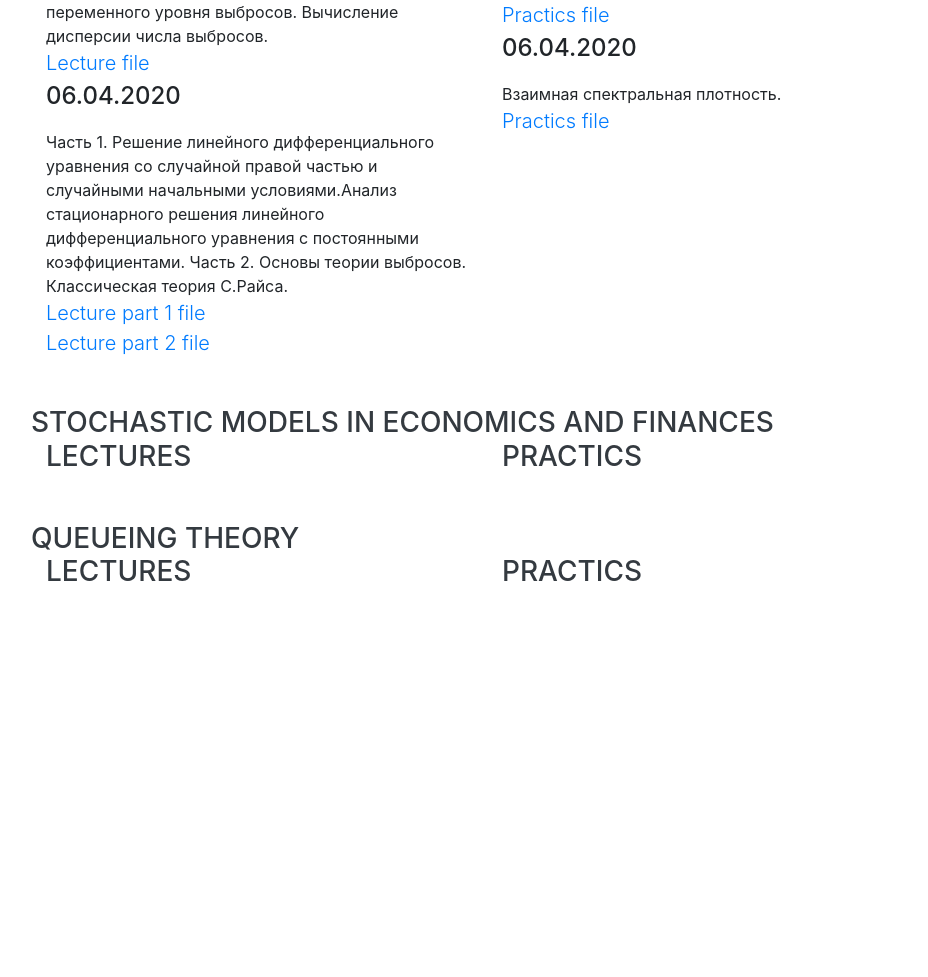
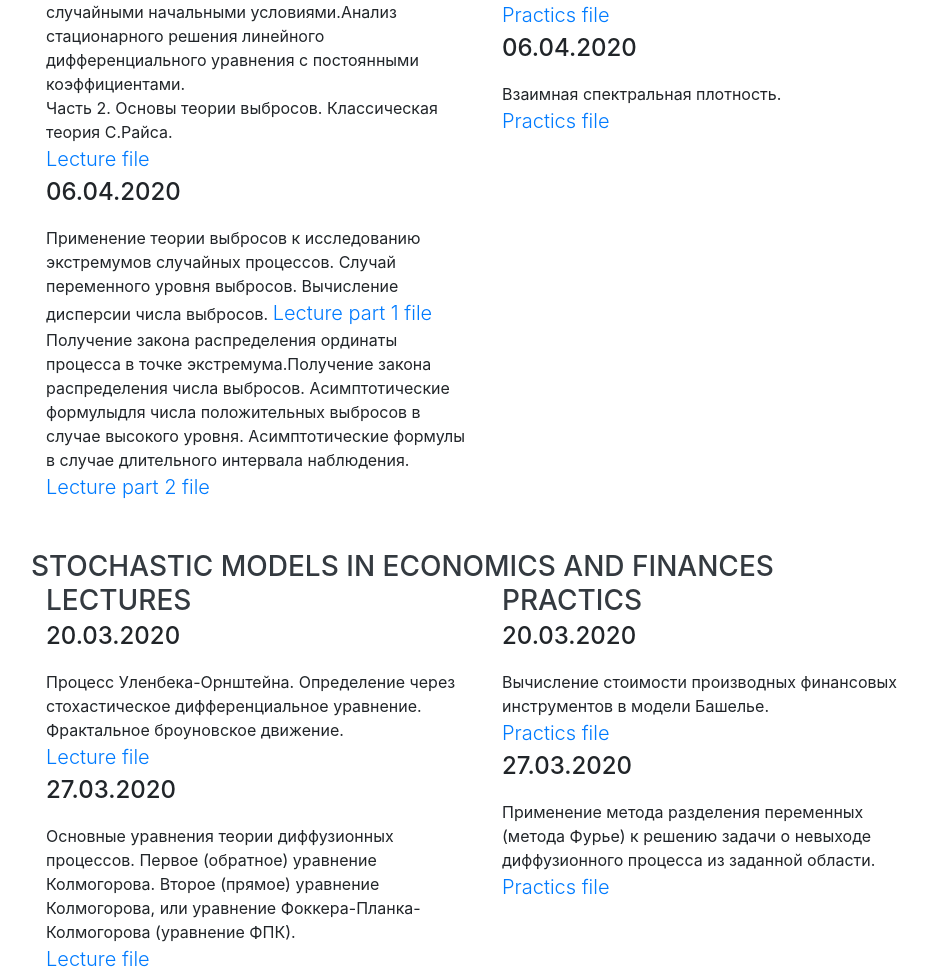
Before and after one commit to zayoleg/zayoleg.github.io, a website with bundled scripts: page index.html in a window 1280 px wide. Shown: the part 2456-3433 px from the top of the page, without its empty margins (289-1217 px from the left). Before the commit the page ends 3141 px from the top, so only its background shows below. Built offline with nearby package versions, Linux system fonts and the light colour scheme; a web font is replaced by a local one.

Commit message:
added more lectures and practics

```diff
--- a/index.html
+++ b/index.html
@@ -122,7 +122,7 @@
     <hr class="m-0">
     <section class="resume-section p-3 p-lg-5 d-flex align-items-center" id="lectures">
       <div class="w-100">
-        <h2 class="mb-5">Lectures</h2>
+        <h2 class="mb-5">Courses Materials</h2>
         <h3 class="mb-0">Theory of Random Functions</h3>
         <div class="resume-item d-flex flex-column flex-md-row justify-content-between mb-5">
         	<div class="col-6">
@@ -130,18 +130,21 @@
 	            <h3 class="mb-0">Lectures</h3>
 				<div>
 	        	    <div class="subheading mb-3">23.03.2020</div>
-	        	    Применение теории выбросов к исследованию экстремумов случайных процессов. Случай переменного уровня выбросов. Вычисление дисперсии числа выбросов.
+					Часть 1.  Решение линейного дифференциального уравнения со случайной правой частью и случайными начальными условиями.Анализ стационарного решения линейного дифференциального уравнения с постоянными коэффициентами.
+	        	    <br/>
+					Часть 2.   Основы теории выбросов. Классическая теория С.Райса.
 	        	    <br/>
     	        	<a class="lead mb-5" href="/files/Lecture_RFT_23_03.pdf">Lecture file</a>
 	    	    </div>
 				<div>
 	    	        <div class="subheading mb-3">06.04.2020</div>
-					Часть 1.  Решение линейного дифференциального уравнения со случайной правой частью и случайными начальными условиями.Анализ стационарного решения линейного дифференциального уравнения с постоянными коэффициентами.
-					Часть 2.   Основы теории выбросов. Классическая теория С.Райса.
+	        	    Применение теории выбросов к исследованию экстремумов случайных процессов. Случай переменного уровня выбросов. Вычисление дисперсии числа выбросов.
+	        	    <a class="lead mb-5" href="/files/Lecture_RFT_06_04_a.pdf">Lecture part 1 file</a>
+    	        	<br/>
+		            Получение закона распределения ординаты процесса в точке экстремума.Получение закона распределения числа выбросов. Асимптотические формулыдля числа положительных выбросов в случае высокого уровня. Асимптотические формулы в случае длительного интервала наблюдения.
 	        	    <br/>
-					<a class="lead mb-5" href="/files/Lecture_RFT_06_04_a.pdf">Lecture part 1 file</a>
-    	        	<br/>
-		            <a class="lead mb-5" href="/files/Lecture_RFT_06_04_b.pdf">Lecture part 2 file</a>
+					<a class="lead mb-5" href="/files/Lecture_RFT_06_04_b.pdf">Lecture part 2 file</a>
+					<br/>
     	        </div>
     	      </div>
         	</div>
@@ -169,11 +172,35 @@
         	<div class="col-6">
 	          <div class="resume-content">
 	            <h3 class="mb-0">Lectures</h3>
+				<div>
+	        	    <div class="subheading mb-3">20.03.2020</div>
+	        	    Процесс Уленбека-Орнштейна. Определение через стохастическое дифференциальное уравнение. Фрактальное броуновское движение.
+	        	    <br/>
+    	        	<a class="lead mb-5" href="/files/Lecture_SMEF_20_03.pdf">Lecture file</a>
+	    	    </div>
+				<div>
+	        	    <div class="subheading mb-3">27.03.2020</div>
+					Основные уравнения теории диффузионных процессов. Первое (обратное) уравнение Колмогорова. Второе (прямое) уравнение Колмогорова, или уравнение Фоккера-Планка-Колмогорова (уравнение ФПК).
+	        	    <br/>
+    	        	<a class="lead mb-5" href="/files/Lecture_SMEF_27_03.pdf">Lecture file</a>
+	    	    </div>
     	      </div>
         	</div>
         	<div class="col-6">
 	          <div class="resume-content">
 	            <h3 class="mb-0">Practics</h3>
+				<div>
+	    	        <div class="subheading mb-3">20.03.2020</div>
+	    	        Вычисление стоимости производных финансовых инструментов в модели Башелье.
+	        	    <br/>
+	        	    <a class="lead mb-5" href="/files/Practics_SMEF_20_03.pdf">Practics file</a>
+    	        </div>
+				<div>
+	    	        <div class="subheading mb-3">27.03.2020</div>
+	    	        Применение метода разделения переменных (метода Фурье) к решению задачи о невыходе диффузионного процесса из заданной области.
+	        	    <br/>
+	        	    <a class="lead mb-5" href="/files/Practics_SMEF_27_03.pdf">Practics file</a>
+    	        </div>
     	      </div>
         	</div>
         </div>
```
Also changed, not shown: 4 other files.
